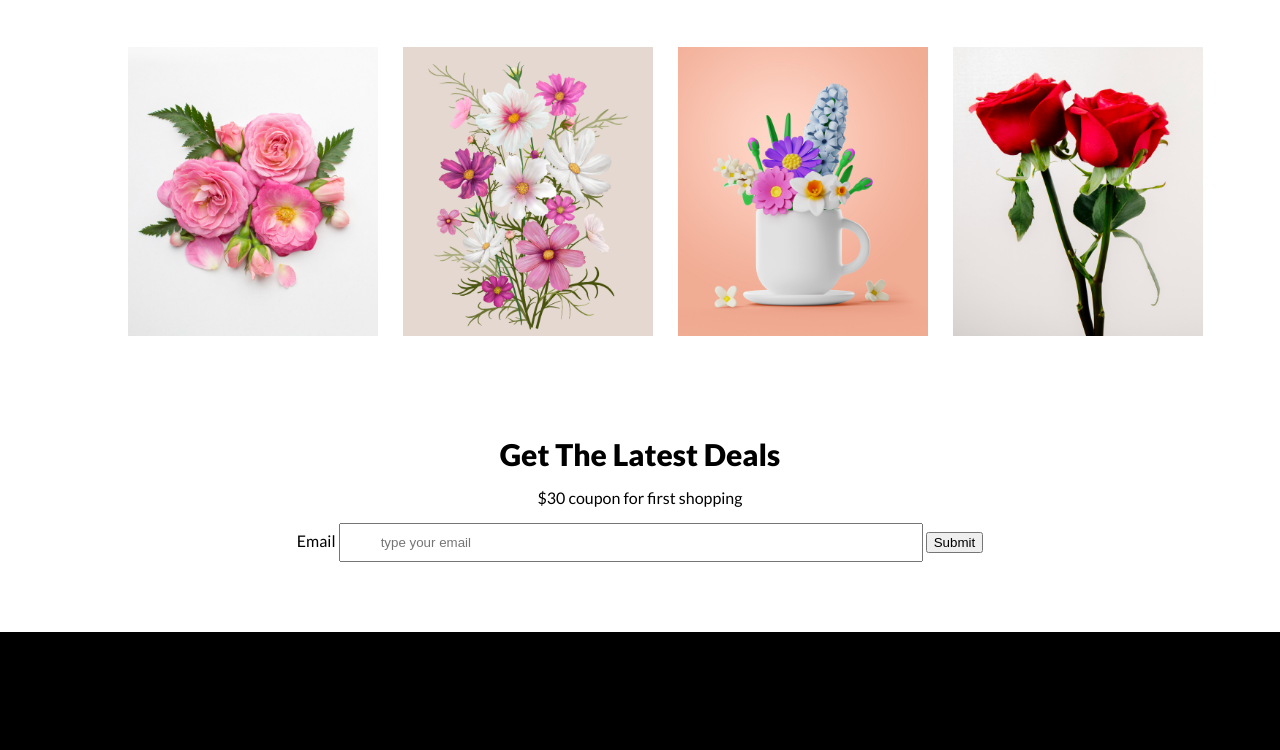
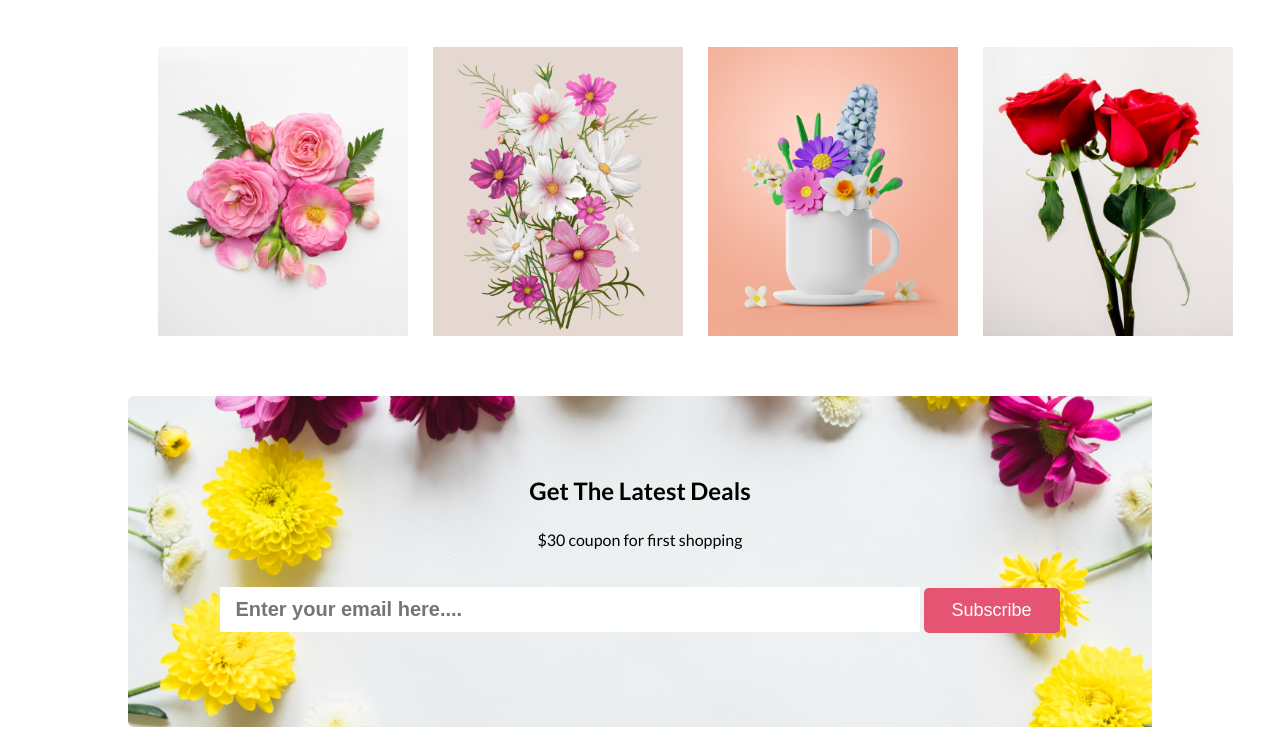
Before and after one commit to programmerfaruk/flower-project, a plain HTML site: page index.html in a window 1280 px wide. Shown: the part 2550-3300 px from the top of the page. Drawn offline with Linux system fonts and the light colour scheme; files whose address does not match are found by name.

Commit message:
subscribe button complete

```diff
--- a/index.html
+++ b/index.html
@@ -71,12 +71,14 @@
 <!-- four image section end -->
 
 <!-- subscribe section start  -->
-<div class="subscribe-section">
- <h3 class="insta-title">Get The Latest Deals</h3>
- <p>$30 coupon for first shopping</p> <label for="email"> Email </label>
- <input class="subscribe" type="email"  name="email" placeholder="type your email" >
- <input type="submit">
-</div>
+<section class="newsletter-section">
+  <h2>Get The Latest Deals</h2>
+  <p style="margin: 25px auto;">$30 coupon for first shopping</p>
+  <form>
+      <input type="email" name="" id="email-field" placeholder="Enter your email here....">
+      <input type="submit" value="Subscribe">
+  </form>
+</section>
 </main>
 
 
--- a/style.css
+++ b/style.css
@@ -1,7 +1,12 @@
+
+*{
+  margin: 0;
+  padding: 0;
+  box-sizing: border-box;
+}
 
 body{
 font-family: 'Lato', sans-serif;
-margin: 0;
 }
 .header{
   display: flex;
@@ -189,15 +194,31 @@ padding-top: 0;
 width: 250px;
 
 }
-.subscribe-section{
-width: 80%;
-margin: 20px auto;
-align-items: center;
-text-align: center;
-padding: 50px;
-background-image: url(./Flower Asset/Rectangle 6.png);
+.newsletter-section{
+  width: 80%;
+  margin: 30px auto;
+  text-align: center;
+  padding: 80px;
+  background-image: url(assets/images/Rectangle\ 9.png);
+  background-size: cover;
 }
-.subscribe{
-  width: 500px;
-  padding: 10px 40px;
+
+#email-field{
+  width: 700px;
+  height: 45px;
+  padding: 15px;
+  color: #E55473;
+  font-size: 20px;
+  font-weight: 800;
+  border: none;
 }
+
+.newsletter-section form [type=submit] {
+  background-color: #E55473;
+  padding: 12px 28px;
+  margin: 14px 0px;
+  border: none;
+  color: #fff;
+  font-size: 18px;
+  border-radius: 5px;
+}
```
